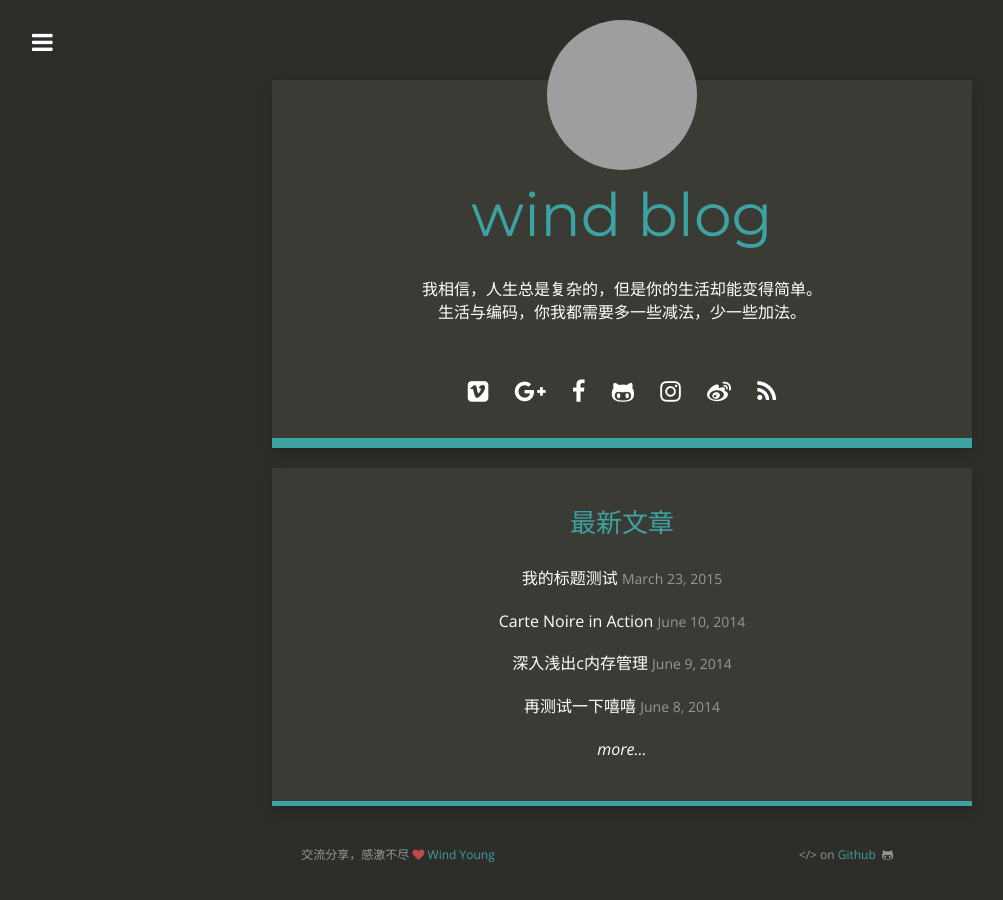
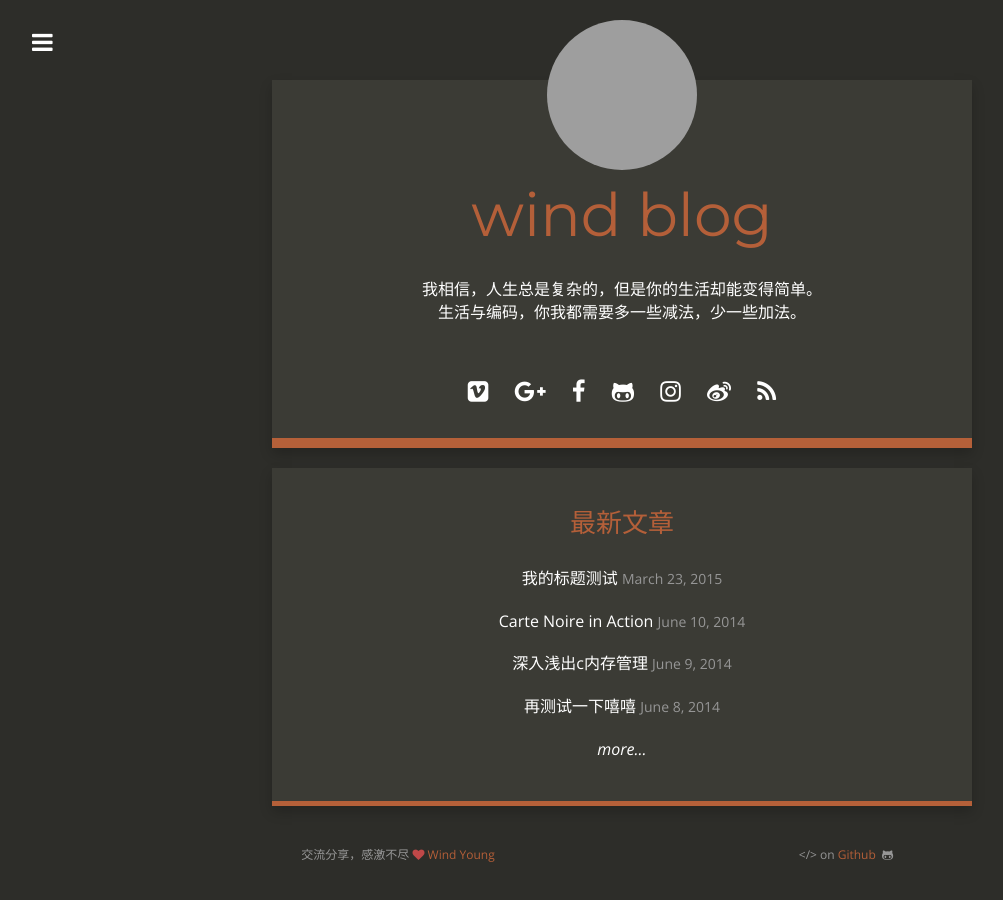
Before and after one commit to wind3110991/wind3110991.github.io, a Jekyll site: the page built from index.html, in a window 1280 px wide. Shown: the whole page, without its empty margins (18-1021 px from the left). Built offline with Jekyll 4.4.1, drawn with Linux system fonts in a browser that asks for light colours; nearby versions of some CDN libraries; grey boxes are pictures that could not be loaded.

Commit message:
color update

```diff
--- a/css/style.scss
+++ b/css/style.scss
@@ -21,7 +21,7 @@ $dark:           #2D2D29;
 $medium:         #3B3B35;
 $light-medium:   #969696;
 $dark-blue:      #215A6D;
-$yellow-wind:    #3CA2A2;
+$yellow-wind:    #bf633aeb;
 $green:          #92C7A3;
 $light:          #DFECE6;
 $white:          #FFFFFF;
```
